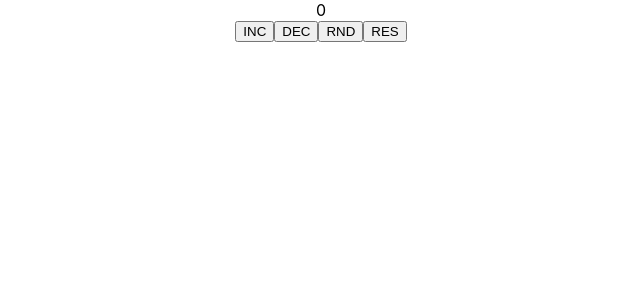
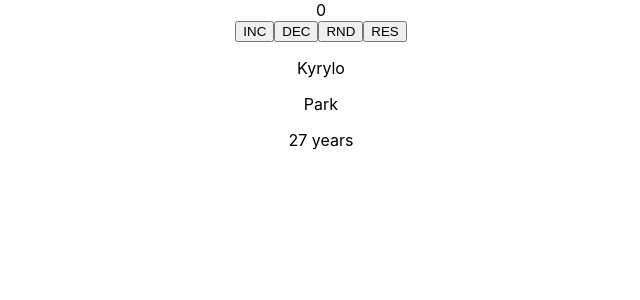
Before and after one commit to offerfluffy/React-Practice, a React (Create React App) app: page / in a window 1280 px wide. Shown: the top 300 px of the page, without its empty margins (319-959 px from the left). Built offline with nearby package versions, Linux system fonts and the light colour scheme.

Commit message:
ClassComponent Practice

```diff
--- a/src/App.js
+++ b/src/App.js
@@ -1,10 +1,10 @@
 import { Component } from "react";
 import "./App.css";
 import State from "./State";
+import ClassComponent from "./ClassComponent";
 
 // Component is function that can return JSX and have some behaviour
 // !!! Capital letter for components !!!
-
 
 const Header = () => {
   return <h2>Hello World</h2>;
@@ -56,7 +56,8 @@ function Btn() {
 function App() {
   return (
     <div className="App">
-      <State count={0}/>
+      <State count={0} />
+      <ClassComponent name="Kyrylo" surname="Park" />
     </div>
   );
 }
--- /dev/null
+++ b/src/ClassComponent.js
@@ -0,0 +1,60 @@
+import { Component } from "react";
+
+class ClassComponent extends Component {
+  // ✅ CONSTRUCTOR:
+  // Use the constructor when:
+  // 1. You need to initialize local state
+  // 2. You need to bind event handlers (in older class components)
+  // If not needed, the constructor can be omitted.
+
+  // React automatically passes `props` to the base class (Component) if no constructor is defined.
+  // If you do define a constructor, you MUST call super(props) to ensure this.props is properly initialized.
+
+  // `props` are read-only and come from the parent component.
+  // `state` is dynamic and specific to the current component instance.
+
+  constructor(props) {
+    super(props);
+    this.state = {
+      years: 27,
+      text: "years",
+    };
+  }
+
+  // ✅ STATE:
+  // To **read state**, use this.state.property (e.g. this.state.years).
+  // To **update state**, use this.setState().
+  // Calling setState() triggers a re-render of the component.
+
+  // setState() is asynchronous:
+  // - React may batch multiple state updates for performance.
+  // - So relying on `this.state` immediately after setState() may lead to stale values.
+  // - To ensure correct state update based on previous state, use a callback form:
+  //   this.setState(prevState => ({ ... }))
+
+  // When using the callback form of setState:
+  // - The callback receives the latest `prevState`
+  // - Only the properties you return in the object will be updated (shallow merge)
+
+  nextYear = () => {
+    // Wrap the returned object in parentheses to avoid using an explicit return statement.
+    this.setState((prevState) => ({ years: prevState.years + 1 }));
+  };
+
+  render() {
+    const { name, surname } = this.props;
+    const { years, text } = this.state;
+
+    return (
+      <div>
+        <p>{name}</p>
+        <p>{surname}</p>
+        <p onClick={this.nextYear}>
+          {years} {text}
+        </p>
+      </div>
+    );
+  }
+}
+
+export default ClassComponent;
```
